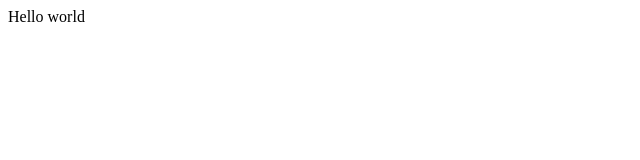
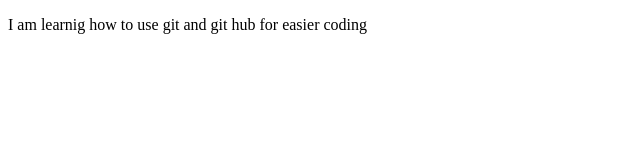
Before and after one commit to MohityadavOw/Mohityadav, a plain HTML site: page index.html in a window 1280 px wide. Shown: the whole page, without its empty margins (0-640 px from the left). Drawn offline with Linux system fonts and the light colour scheme.

Commit message:
Learning details

```diff
--- a/index.html
+++ b/index.html
@@ -1 +1,11 @@
-<p>Hello world</p>
+<!DOCTYPE html>
+<html lang="en">
+<head>
+    <meta charset="UTF-8">
+    <meta name="viewport" content="width=device-width, initial-scale=1.0">
+    <title>Mohit yadav</title>
+</head>
+<body>
+    <p>I am learnig how to use git and git hub for easier coding</p>
+</body>
+</html>
```
